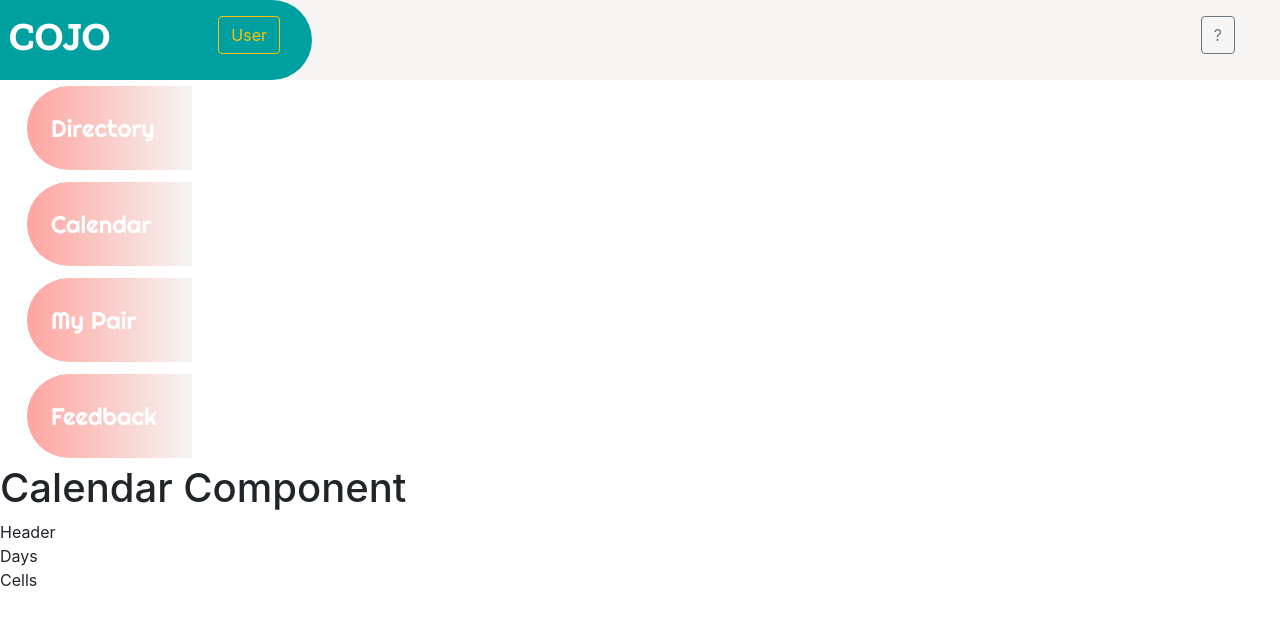
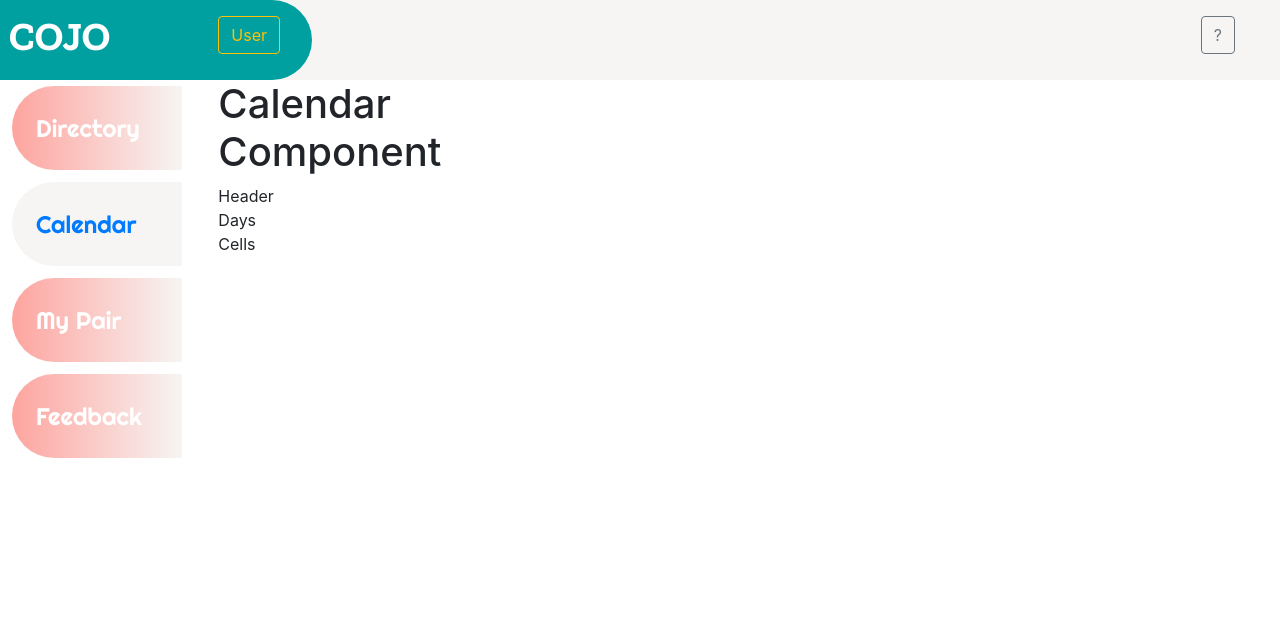
Before and after one commit to mhitchi/cojo, a React (Create React App) app in the folder client/: page /calendar in a window 1280 px wide. Shown: the top 624 px of the page. Built offline with nearby package versions, Linux system fonts and the light colour scheme; a web font is replaced by a local one.

Commit message:
calendar component showing next to sidebar

```diff
--- a/client/src/components/Calendar/Calendar.js
+++ b/client/src/components/Calendar/Calendar.js
@@ -1,17 +1,24 @@
 import React, { Component } from "react";
-import ApiCalendar from 'react-google-calendar-api';
+import { Row, Col } from "reactstrap";
+import Sidebar from "../Sidebar";
+// import ApiCalendar from 'react-google-calendar-api';
 import dateFns from "date-fns";
 
 class Calendar extends Component {
   render() {
     return (
       <>
+      <Row>
+        <Sidebar page="calendar"/>
+        <Col xs={3}>
           <h1>Calendar Component</h1>
           <div>
             <div>Header</div>
             <div>Days</div>
             <div>Cells</div>
           </div>
+        </Col>
+      </Row>
       </>
     )
   }
--- a/client/src/pages/CalendarPage.js
+++ b/client/src/pages/CalendarPage.js
@@ -12,7 +12,6 @@ const CalendarPage = () => {
   return (
     <>
     <Header />
-    <Sidebar />
     <Calendar />
     </>
   )
```
Lines whose indentation alone changed are shown as unchanged.
